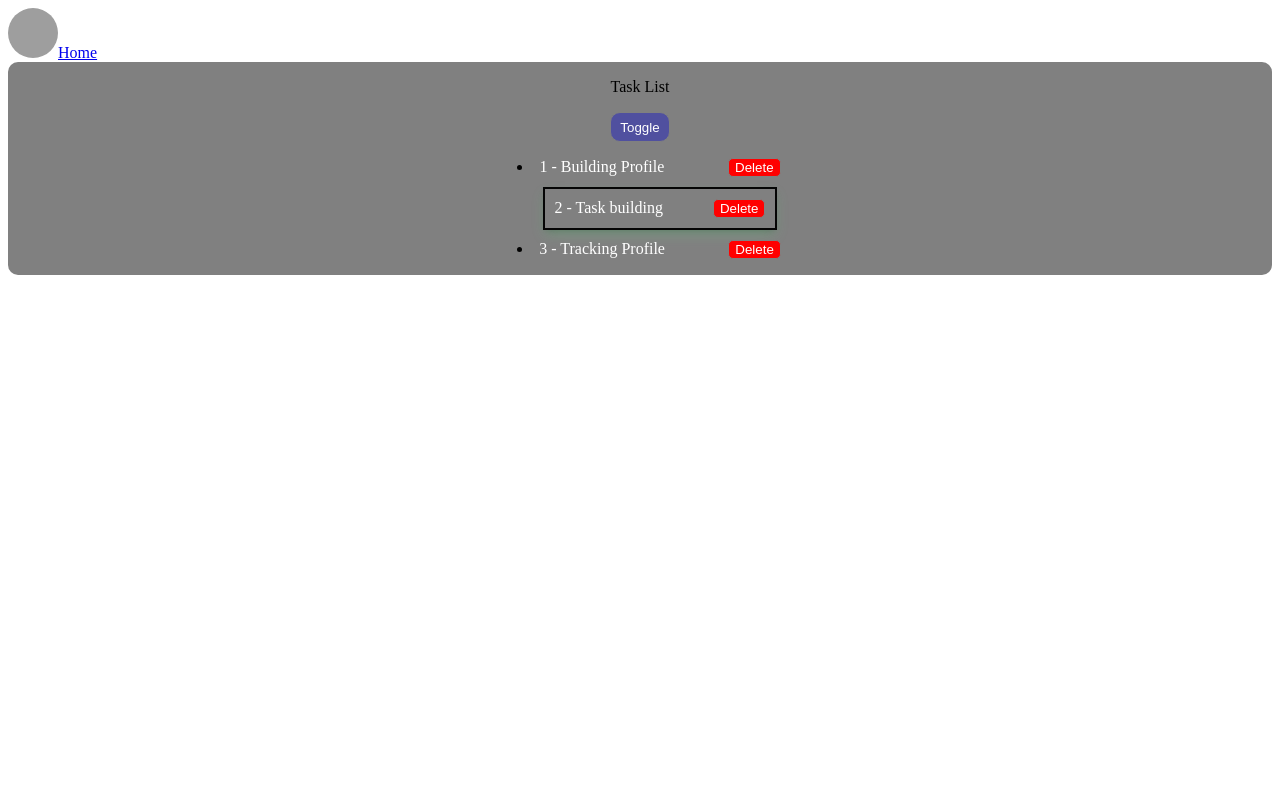
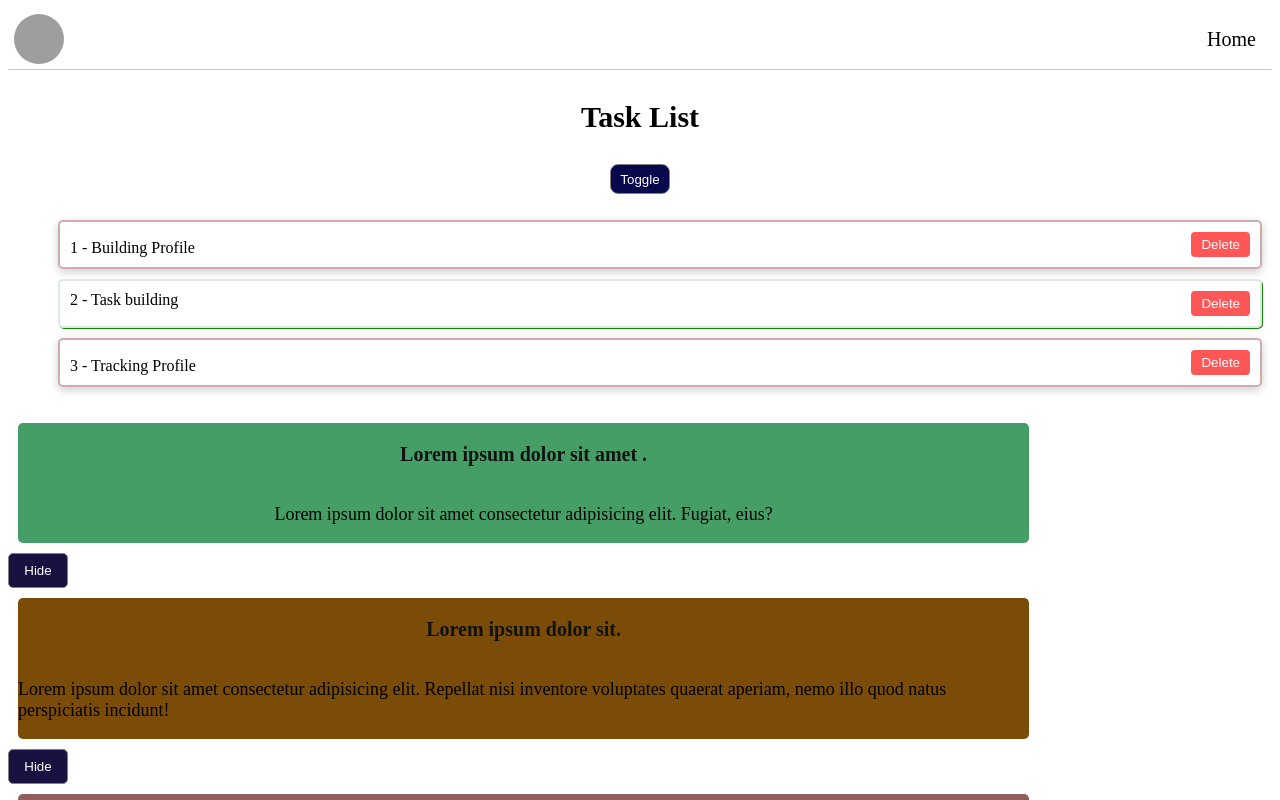
Before and after one commit to ShashiSahani/counterdemo, a React (Create React App) app: page / in a window 1280 px wide. Both pictures are taken after a click on the button "Toggle". Shown: the top 800 px of the page. Built offline with nearby package versions, Linux system fonts and the light colour scheme; grey boxes are pictures that could not be loaded.

Commit message:
Boxcard passing props

```diff
--- a/src/App.css
+++ b/src/App.css
@@ -1,77 +1,169 @@
-.container{
+.container {
   display: flex;
-  justify-content: center;
-  background-color: grey;
+  /* justify-content: center; */
+  background-color: #ffff;
   border-radius: 10px;
-  align-items: center;
+  /* align-items: center; */
+
   flex-direction: column;
 }
-.toggle{
-  background-color: rgb(80, 80, 159);
+.toggle {
+  background-color: rgb(8, 8, 77);
   border: 1px solid grey;
   color: white;
-  border-radius: 10px;
+  border-radius: 8px;
   height: 30px;
   width: 60px;
 }
-.li{
+.li {
   list-style: none;
-  /* border: 2px solid rgb(5, 5, 5); */
 
+  color: black;
   margin: 10px;
   padding: 10px;
   border: 2px solid rgb(5, 5, 5);
   display: flex;
- /* justify-content: space-evenly; */
- display: flex;
   align-items: self-end;
   box-shadow: rgb(38, 57, 77) 0px 20px 30px -10px;
 }
-.ul{
-
+.ul {
 }
-.task-item{
+.task-item {
   display: flex;
-justify-content:space-around ;
+  color: black;
+  justify-content: space-around;
 }
-.task-text{
+.task-text {
+  color: black;
+}
+.delete {
+  background-color: #ff5757;
   color: white;
+  border: none;
+  border-radius: 4px;
+  padding: 5px 10px;
+  cursor: pointer;
 }
-.delete{
-  color: white;
-  background-color: red;
-  border-radius: 5px;
-  border: 1px solid grey;
-  margin-left: 50px;
-}
-.compeleted{
+.compeleted {
   list-style: none;
-  border: 2px solid rgb(5, 5, 5);
-
+  /* border: 2px solid rgb(5, 5, 5); */
   margin: 10px;
   padding: 10px;
- border: 2px solid rgb(5, 5, 5);
+  border-radius: 5px;
+  border: 2px solid rgb(222, 233, 222);
+  box-shadow: 1px 1px #0f8b06;
   display: flex;
- /* justify-content: space-evenly; */
-
-
- box-shadow: rgba(90, 230, 127, 0.25) 0px 6px 12px -2px, rgba(0, 0, 0, 0.3) 0px 3px 7px -3px;
 }
-.incompeleted{
+.incompeleted {
   list-style: none;
-  border: 2px solid rgb(5, 5, 5);
-
+  border: 2px solid rgb(204, 173, 173);
   margin: 10px;
   padding: 10px;
- border: 2px solid rgb(5, 5, 5);
+  border-radius: 5px;
+
+  /* border: 2px solid rgb(5, 5, 5); */
+  box-shadow: 0 3px 10px rgb(0 0 0 / 0.2);
   display: flex;
-
-
   align-items: self-end;
- box-shadow: rgba(181, 99, 99, 0.25) 0px 6px 12px -2px, rgba(0, 0, 0, 0.3) 0px 3px 7px -3px;
 }
-.header{
+.header {
   background-color: white;
   justify-content: center;
   align-items: center;
 }
+.header {
+  background-color: white;
+  display: flex;
+  justify-content: space-between;
+  border: 1px solid black;
+  border-color: white;
+  padding: 5px;
+  border-bottom-color: rgb(209, 190, 190);
+}
+.header a {
+  color: black;
+  font-size: 20px;
+  text-decoration: none;
+  margin-right: 10px;
+}
+.box {
+  display: flex;
+  justify-content: center;
+  flex-direction: column;
+  align-items: center;
+  align-self: center;
+  background-color: #4f7d4f;
+  width: 80%;
+  border-radius: 5px;
+  margin: 10px;
+}
+.title{
+  color: rgb(19, 18, 18);
+  font-weight: bolder;
+  font-size: 20px;
+}
+.description{
+  font-size: 18px;
+
+}
+.danger{
+  display: flex;
+  justify-content: center;
+  flex-direction: column;
+  align-items: center;
+  align-self: center;
+  background-color: #915e5e;
+  width: 80%;
+  border-radius: 5px;
+  margin: 10px;
+
+}
+.warning{
+  display: flex;
+  justify-content: center;
+  flex-direction: column;
+  align-items: center;
+  align-self: center;
+  background-color: #7a4c07;
+  width: 80%;
+  border-radius: 5px;
+  margin: 10px;
+}
+.success{
+  display: flex;
+  justify-content: center;
+  flex-direction: column;
+  align-items: center;
+  align-self: center;
+  background-color: #469e67;
+  width: 80%;
+  border-radius: 5px;
+  margin: 10px;
+}
+.primary{
+  display: flex;
+  justify-content: center;
+  flex-direction: column;
+  align-items: center;
+  align-self: center;
+  background-color: #1a0f71;
+  width: 80%;
+  border-radius: 5px;
+  margin: 10px;
+}
+.trigger{
+  background-color: #17123f;
+  border: 1px solid grey;
+  color: white;
+  width: 60px;
+  height: 35px;
+  align-self: center;
+  border-radius: 5px;
+}
+.hidden{
+  display: none;
+}
+*{
+  justify-content: center;
+
+}
--- a/src/App.js
+++ b/src/App.js
@@ -1,5 +1,6 @@
 
 import "./App.css";
+import Dummy from "./component/Dummy";
 import Header from "./component/Header";
 import TaskTwo from "./component/TaskTwo";
 
@@ -9,6 +10,7 @@ export default function App() {
   <>
   <Header/>
   <TaskTwo />
+  {/* <Dummy/> */}
   </>
   );
 }
--- /dev/null
+++ b/src/component/BoxCard.js
@@ -0,0 +1,16 @@
+import React, { useState } from 'react'
+import '../App.css'
+function BoxCard({result,children}) {
+    const [show,setShow]=useState(true)
+  return (
+   <div className={show?'':"hidden"}>
+
+   <div className={`box ${result}`}>
+      {children}
+    </div>
+   <button onClick={()=>setShow(!show)} className="trigger">Hide</button>
+   </div>
+  )
+}
+
+export default BoxCard
--- /dev/null
+++ b/src/component/Dummy.js
@@ -0,0 +1,29 @@
+import React, { useState } from 'react';
+import "./dummy.css"
+const Dummy = () => {
+  const [tasks, setTasks] = useState([
+    { id: 1, text: 'Task 1' },
+    { id: 2, text: 'Task 2' },
+    { id: 3, text: 'Task 3' },
+  ]);
+
+  const handleDelete = (taskId) => {
+    setTasks(tasks.filter(task => task.id !== taskId));
+  };
+
+  return (
+    <div className="task-list-container">
+    <h2 className="center">Tasks List</h2>
+    <ul className="task-list">
+      {tasks.map(task => (
+        <li key={task.id} className="task-item">
+          {task.text}
+          <button className="delete-button" onClick={() => handleDelete(task.id)}>Delete</button>
+        </li>
+      ))}
+    </ul>
+  </div>
+  );
+};
+
+export default Dummy;
--- a/src/component/Header.js
+++ b/src/component/Header.js
@@ -1,5 +1,6 @@
 import React from 'react'
 import logo from '../assets/logo.jpg'
+import '../App.css'
 function Header() {
   return (
   <header className='header'>
--- a/src/component/TaskCart.js
+++ b/src/component/TaskCart.js
@@ -6,11 +6,11 @@ function TaskCart(props) {
 
   return (
 
-        <li key={props?.item?.id} className={props?.item?.completed?"compeleted":"incompelete"}>
-        <div className="task-item">
+        <li  className={props.item.completed?"compeleted":"incompeleted"} >
+
           <span className="task-text">{props?.item?.id} - {props?.item?.name}</span>
           <button  className="delete" onClick={()=>props.handleDelete(props.item.id)}>Delete</button>
-        </div>
+
       </li>
 
   )
--- a/src/component/TaskTwo.js
+++ b/src/component/TaskTwo.js
@@ -1,5 +1,6 @@
 import React, { useState } from "react";
 import "../App.css";
+import BoxCard from "./BoxCard";
 import TaskCart from "./TaskCart";
 function TaskTwo(props) {
   const [tasks, setTasks] = useState([
@@ -19,15 +20,33 @@ function TaskTwo(props) {
 
   return (
     <div className="container">
-      <p>Task List</p>
-      <button className="toggle" onClick={()=>setShow(!show)}>Toggle</button>
+      <p style={{alignSelf:"center",color:"black",fontSize:"30px",fontWeight:"bold"}}>Task List</p>
+      <button className="toggle"  style={{alignSelf:"center"}} onClick={()=>setShow(!show)}>Toggle</button>
       <ul>
         {show && tasks.map((item)=>(
 
-     <TaskCart item={item} handleDelete={handleDelete}/>
+     <TaskCart key={item?.id} item={item} handleDelete={handleDelete}/>
         ))}
 
       </ul>
+
+       <BoxCard result="success">
+       <p className="title">Lorem ipsum dolor sit amet .</p>
+        <p className="description">Lorem ipsum dolor sit amet consectetur adipisicing elit. Fugiat, eius?</p>
+
+       </BoxCard>
+      <BoxCard result="warning">
+        <p className="title">Lorem ipsum dolor sit.</p>
+        <p className="description">Lorem ipsum dolor sit amet consectetur adipisicing elit. Repellat nisi inventore voluptates quaerat aperiam, nemo illo quod natus perspiciatis incidunt!</p>
+      </BoxCard>
+      <BoxCard result="danger">
+        <p className="title">Lorem, ipsum.</p>
+        <p className="description">Lorem ipsum dolor sit amet consectetur adipisicing elit. Fugiat, eius?</p>
+      </BoxCard>
+      <BoxCard result="primary">
+        <p className="title">Lorem, ipsum dolor.</p>
+        <p className="description">Lorem ipsum dolor sit amet consectetur adipisicing elit. Fugiat, eius?</p>
+      </BoxCard>
     </div>
   );
 }
--- /dev/null
+++ b/src/component/dummy.css
@@ -0,0 +1,40 @@
+.task-list-container {
+    display: flex;
+    flex-direction: column;
+    /* align-items: center; */
+    /* justify-content: center; */
+    min-height: 100vh;
+    /* padding: 20px; Add padding to create space around the container */
+  }
+
+  .task-list {
+    list-style: none;
+    /* padding: 0; */
+    margin: 0; /* Remove default margin */
+  }
+
+  .task-item {
+    display: flex;
+    /* align-items: center; */
+    justify-content: space-between;
+    margin: 10px 0; /* Add vertical margin between tasks */
+    padding: 10px;
+    border: 1px solid #ccc;
+    border-radius: 4px;
+    width: 100%; /* Make each task item expand to full width */
+    box-sizing: border-box; /* Include padding and border in total width */
+  }
+
+  .task-text {
+    flex-grow: 1; /* Allow the task text to take up remaining space */
+    margin-right: 10px; /* Add right margin to create space between task text and button */
+  }
+
+  .delete-button {
+    background-color: #ff5757;
+    color: white;
+    border: none;
+    border-radius: 4px;
+    padding: 5px 10px;
+    cursor: pointer;
+  }
```
Lines whose indentation alone changed are shown as unchanged.
